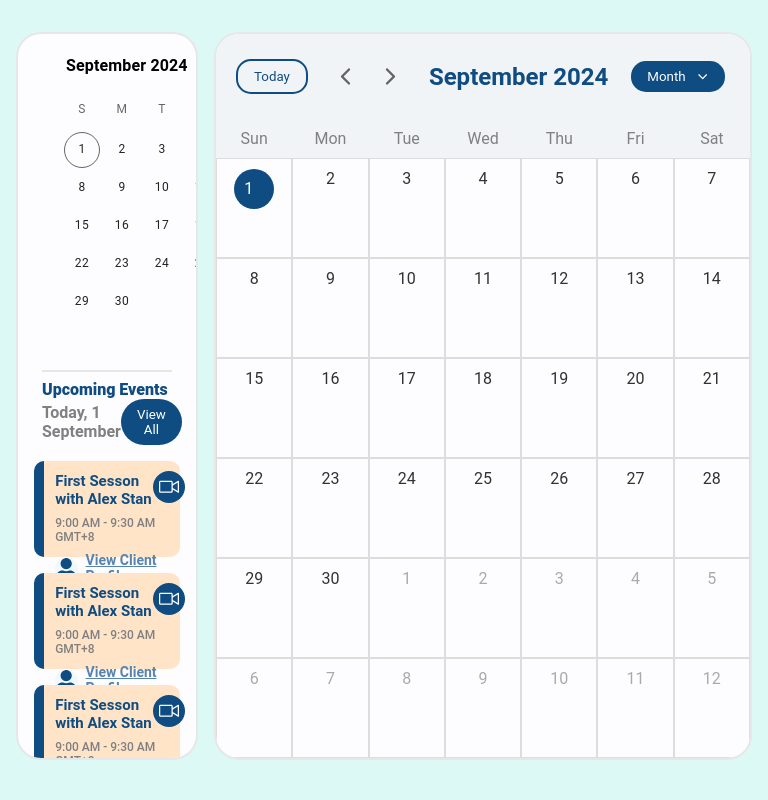
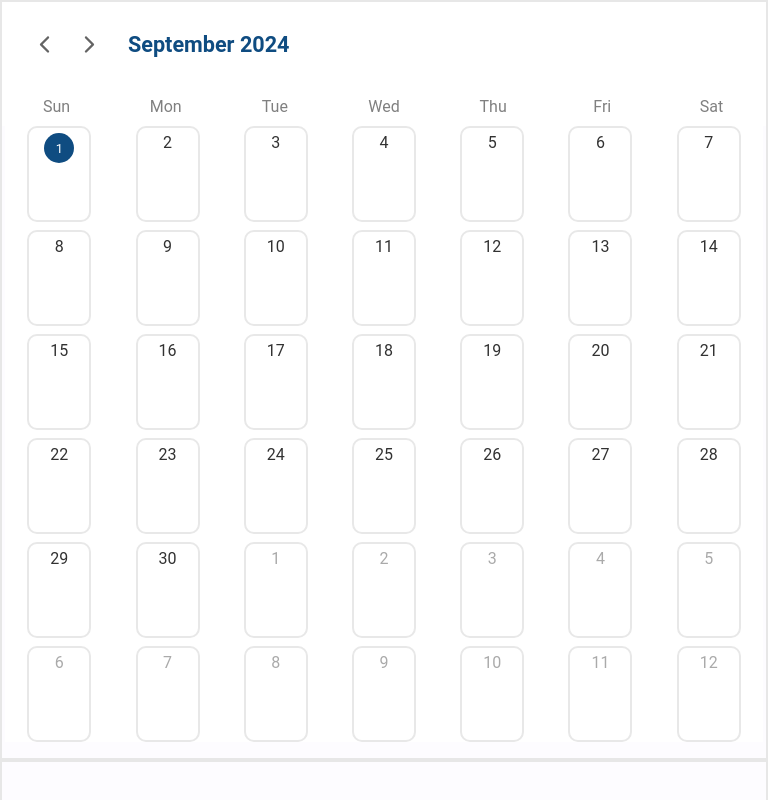
Before and after one commit to fhux192/fCalendar, a React (Vite) app: page / in a window 768 px wide. Shown: the top 800 px of the page. Built offline with nearby package versions, Linux system fonts and the light colour scheme.

Commit message:
add EventCard and responsive

```diff
--- a/src/App.tsx
+++ b/src/App.tsx
@@ -1,34 +1,52 @@
-import React, { useState } from "react";
+import { useState } from "react";
 import { LocalizationProvider } from "@mui/x-date-pickers/LocalizationProvider";
 import { AdapterDayjs } from "@mui/x-date-pickers/AdapterDayjs";
 import { DateCalendar } from "@mui/x-date-pickers/DateCalendar";
-import EventsCard from "./components/ClientEventCard/ClientEventCard";
+import ClientEventCard from "./components/ClientEventCard/ClientEventCard";
+import EventsCard from "./components/EventCard/EventCard";
 import MyCalendar from "./components/BigCalendar/BigCalendar";
 
 import "./css/App.css";
 
 function App() {
   const [isExpanded, setIsExpanded] = useState(false);
-  const [currentDate, setCurrentDate] = useState(new Date().getDate());
-  const [currentMonth, setCurrentMonth] = useState(new Date().getMonth());
+  const [currentDate] = useState(new Date().getDate());
+  const [currentMonth] = useState(new Date().getMonth());
+  const [currentWidth] = useState(window.innerWidth);
 
   const toggleHeight = () => {
     setIsExpanded(!isExpanded);
   };
 
+  const isMobile = currentWidth < 1140;
+
   const monthNames = [
-    "January", "February", "March", "April", "May", "June",
-    "July", "August", "September", "October", "November", "December"
+    "Jan",
+    "Feb",
+    "Mar",
+    "Apr",
+    "May",
+    "Jun",
+    "Jul",
+    "Aug",
+    "Sep",
+    "Oct",
+    "Nov",
+    "Dec",
   ];
 
   return (
     <div className="container">
       <div
         className="left-side"
-        style={{ height: isExpanded ? "auto" : "91vh" }}
+        style={{
+          height: isExpanded ? "auto" : "92vh",
+          minHeight: isMobile && isExpanded ? "auto" : "20rem",
+        }}
       >
         <div className="tiny-cal">
           <LocalizationProvider dateAdapter={AdapterDayjs}>
+            <div>
               <DateCalendar
                 sx={{
                   ".MuiPickersCalendarHeader-label": {
@@ -38,20 +56,27 @@ function App() {
                     {
                       backgroundColor: "red",
                     },
+                  ".css-cyfsxc-MuiPickersCalendarHeader-labelContainer": {
+                    fontSize: ".9rem",
+                    color: "#0F4C81",
+                  },
+                  ".MuiButtonBase-root-MuiPickersDay-root": {
+                    fontSize: "1.8rem",
+                  },
                   ".Mui-selected": { backgroundColor: "#0f4c81 !important" },
                 }}
               />
+            </div>
           </LocalizationProvider>
         </div>
         <p className="title-text">Upcoming Events</p>
         <div className="title-container">
-          <p className="currentday">Today, {currentDate} {monthNames[currentMonth]}</p>
+          <p className="currentday">
+            Today, {currentDate} {monthNames[currentMonth]}
+          </p>
           <button onClick={toggleHeight}>View All</button>
         </div>
-
-        <EventsCard />
-        <EventsCard />
-        <EventsCard />
+        <ClientEventCard />
         <EventsCard />
         <p className="date-text"></p>
       </div>
--- a/src/components/BigCalendar/BigCalendar.tsx
+++ b/src/components/BigCalendar/BigCalendar.tsx
@@ -1,4 +1,5 @@
 import React, { useState } from "react";
+import EventTag from "../EventTag/EventTag";
 import "../../css/Calendar.css";
 import {
   IoIosArrowBack,
@@ -22,7 +23,7 @@ const months = [
   "December",
 ];
 
-const MyCalendar: React.FC = () => {
+const MyCalendar = () => {
   const [month, setMonth] = useState(new Date().getMonth());
   const [year, setYear] = useState(new Date().getFullYear());
   const [currentDate] = useState(new Date());
@@ -135,7 +136,11 @@ const MyCalendar: React.FC = () => {
           <div key={`prev-${index}`} className="date-cell empty-cell"></div>
         ))}
         {days.map((date) => (
-          <div key={date.toDateString()} className={`date-cell `}>
+          <div
+            key={date.toDateString()}
+            style={{ width: "100%", display: "flex", justifyContent: "center" }}
+          >
+            <div className={`date-cell `}>
               <div
                 className={`${
                   date.getDate() === currentDate.getDate() &&
@@ -146,12 +151,19 @@ const MyCalendar: React.FC = () => {
                 }`}
               >
                 <div className="date-number">{date.getDate()}</div>
+                <EventTag />
+              </div>
             </div>
           </div>
         ))}
         {nextMonthDays.map((day, index) => (
-          <div key={`next-${index}`} className="date-cell next-month-day">
+          <div
+            key={`next-${index}`}
+            style={{ width: "100%", display: "flex", justifyContent: "center" }}
+          >
+            <div className="date-cell next-month-day">
               <div className="date-number">{day}</div>
+            </div>
           </div>
         ))}
       </div>
--- a/src/components/ClientEventCard/ClientEventCard.tsx
+++ b/src/components/ClientEventCard/ClientEventCard.tsx
@@ -2,24 +2,20 @@ import "../../css/card.css";
 import { FaUser } from "react-icons/fa";
 import { GoDeviceCameraVideo } from "react-icons/go";
 
-
-
-const EventsCard = () => {
+const ClientEventCard = () => {
   const event = {
     title: "First Sesson with Alex Stan",
-    date: "9:00 AM - 9:30 AM GMT+8",
-    time: "Event Time",
-    location: "Event Location",
+    time: "9:00 AM - 9:30 AM GMT+8",
   };
 
   return (
-    <div className="card-container">
+    <div className="cli-card-container">
       <div className="cam-icon-container">
         {" "}
         <GoDeviceCameraVideo className="cam-icon" />
       </div>
       <p className="title-card">{event.title}</p>
-      <p className="date-text">{event.date}</p>
+      <p className="date-text">{event.time}</p>
       <div className="client-container">
         <div className="cli-icon-container">
           <FaUser className="client-icon" />
@@ -30,4 +26,4 @@ const EventsCard = () => {
   );
 };
 
-export default EventsCard;
+export default ClientEventCard;
--- /dev/null
+++ b/src/components/EventCard/EventCard.tsx
@@ -0,0 +1,17 @@
+import "../../css/card.css";
+
+const EventCard = () => {
+  const event = {
+    title: "Webinar: How to cope with trauma in professional life",
+    time: "9:00 AM - 9:30 AM GMT+8",
+  };
+
+  return (
+    <div className="card-container">
+        <p className="title-card" style={{maxWidth:'12rem'}}>{event.title}</p>
+      <p className="date-text">{event.time}</p>
+    </div>
+  );
+};
+
+export default EventCard;
--- /dev/null
+++ b/src/components/EventTag/EventTag.tsx
@@ -0,0 +1,11 @@
+
+
+const EventTag = () => {
+  return (
+    <div>
+
+    </div>
+  )
+}
+
+export default EventTag
--- a/src/css/App.css
+++ b/src/css/App.css
@@ -1,9 +1,11 @@
 :root {
-  --primary-color: #0f4c81;
-  --secondary-color: #dcf9f5;
-  --tertiary-color: #fdfcff;
-  --border-color: #e7e7e7;
+  --light-blue: #5684AE;
+  --dark-blue: #0F4C81;
+  --light-orange: #FFE4C8;
+  --dark-orange: #F9BE81;
+  --calendar-tile-color: #E4F6ED;
 }
+
 
 * {
   margin: 0;
@@ -17,13 +19,15 @@
   justify-content: center;
   min-height: 100vh;
   background-color: #dcf9f5;
-  padding: 2vh;
+  padding: 5vh;
   padding-top: 4vh;
 }
 
 .left-side {
   flex: 1;
+  min-width: 25rem;
   overflow: hidden;
+  padding: 0.5rem 0.2rem;
   font-weight: bolder;
   background-color: #fdfcff;
   border: solid 2px #e7e7e7;
@@ -32,14 +36,15 @@
 }
 
 .tiny-cal {
-  margin: 0 1.5rem;
+  margin: 0rem 1rem;
   border-bottom: solid 2px #e7e7e7;
 }
+
 .right-side {
   position: sticky;
   flex: 3;
   width: auto;
-  height: 91vh;
+  height: 92vh;
   border-top-right-radius: 25px;
   overflow: hidden;
   border-radius: 25px;
@@ -57,13 +62,14 @@
 
 .title-container button {
   background-color: #0f4c81;
-  color: white;
+  color: var(--calendar-tile-color);
   border: none;
   border-radius: 25px;
   padding: 0.5rem 1rem;
   margin-right: 1.5rem;
   cursor: pointer;
 }
+
 
 .title-text {
   font-size: 1rem;
@@ -79,6 +85,26 @@
 }
 
 .currentday {
-  font-size: 16px;
+  font-size: 18px;
   color: gray;
 }
+
+@media (max-width: 1140px) {
+  .container {
+    flex-direction: column-reverse;
+    justify-content: center;
+    padding: 0;
+  }
+  .left-side {
+    min-width: 18rem;
+    padding: 1rem 0;
+    border-radius: 0;
+    margin-right: 0;
+  }
+
+  .right-side {
+    border-radius: 0;
+    width: 100%;
+    height: auto;
+  }
+}
--- a/src/css/calendar.css
+++ b/src/css/calendar.css
@@ -1,16 +1,8 @@
-html,
-body,
-#root {
-  height: 100%;
-  margin: 0;
-  padding: 0;
-}
 
 .calendar {
   display: flex;
   flex-direction: column;
   height: 100%;
-  width: 100%;
   font-family: Arial, sans-serif;
 }
 
@@ -19,7 +11,7 @@ body,
   justify-content: space-between;
   align-items: center;
   padding: 10px;
-  background-color: #f0f4f7;
+  background-color: #ffffff;
 }
 
 .header button {
@@ -35,12 +27,13 @@ body,
 
 .days-of-week {
   display: grid;
-  grid-template-columns: repeat(7, 1fr);
+  grid-template-columns: repeat(7, 2fr);
   text-align: center;
   color: gray;
-  background-color: #f0f4f7;
+  background-color: #ffffff;
   padding: 10px 0;
 }
+
 .tool-container {
   display: flex;
   justify-content: space-between;
@@ -72,7 +65,7 @@ body,
   position: relative;
   height: 100%;
   width: 100%;
-  padding-top: 10px;
+  padding-top: 5px;
   box-sizing: border-box;
 }
 
@@ -107,6 +100,9 @@ body,
 }
 
 .current-day {
+  display: flex;
+  align-items: center;
+  justify-content: center;
   background-color: #0f4c81;
   width: 40px;
   height: 40px;
@@ -118,6 +114,7 @@ body,
 .current-day .date-number {
   color: white;
 }
+
 .month-dropdown {
   position: absolute;
   right: 0;
@@ -140,3 +137,49 @@ body,
 .month-option:hover {
   background-color: #f0f0f0;
 }
+
+h2 {
+  text-align: center;
+}
+
+@media (max-width: 1140px) {
+  h2 {
+    font-size: 1.35rem;
+  }
+  .current-day {
+    width: 30px;
+    height: 30px;
+    font-size: 0.8rem;
+  }
+  .date-cell {
+    min-height: 6rem;
+    border: solid 2px #e8e8e8;
+    border-radius: 10px;
+  }
+  .dates-grid {
+    gap: 0.5rem;
+    margin: 0 0.2rem;
+    margin-bottom: 1rem;
+    background-color: #ffffff;
+  }
+  .header button {
+    display: none !important;
+  }
+}
+
+@media (min-width: 570px) and (max-width: 1140px) {
+  .date-cell {
+    max-height: 7rem;
+    max-width: 4rem;
+  }
+  .dates-grid {
+    column-gap: 0rem;
+    justify-content: center;
+    align-items: center;
+  }
+  .day {
+    display: flex;
+    justify-content: center;
+    width: 100%;
+  }
+}
--- a/src/css/card.css
+++ b/src/css/card.css
@@ -1,5 +1,21 @@
+
 .card-container {
   display: flex;
+  justify-content: center;
+  position: relative;
+  flex-direction: column;
+  gap: 0.5rem;
+  width: auto;
+  height: 5rem;
+  background: #ffe4c8;
+  margin: 1rem;
+  padding: 0.7rem;
+  border-radius: 10px;
+  border-left: solid 10px #0f4c81;
+}
+.cli-card-container {
+  display: flex;
+  justify-content: center;
   position: relative;
   flex-direction: column;
   gap: 0.5rem;
@@ -12,12 +28,12 @@
   border-left: solid 10px #0f4c81;
 }
 .title-card {
-  font-size: 15px;
+  font-size: 17px;
   color: #0f4c81;
 }
 .client-container {
   display: flex;
-  align-items: end;
+  align-items: center;
   gap: 0.5rem;
 }
 .cam-icon-container {
@@ -26,10 +42,10 @@
   justify-content: center;
   position: absolute;
   cursor: pointer;
-  left: 80%;
+  right: 3%;
   top: 10%;
-  width: 2.0rem;
-  height: 2.0rem;
+  width: 2rem;
+  height: 2rem;
   border-radius: 50%;
   background: #0f4c81;
 }
@@ -43,8 +59,8 @@
 }
 
 .client-icon {
-    background-color: aliceblue;
-    border-radius: 100%;
+  background-color: aliceblue;
+  border-radius: 100%;
   cursor: pointer;
   color: #0f4c81;
   width: 1.4rem;
@@ -52,7 +68,7 @@
 }
 
 .date-text {
-  font-size: 12px;
+  font-size: 14px;
   font-weight: 500;
   color: gray;
 }
```
Also changed, not shown: src/data/EventInfoData.tsx (added), 1 other file (tests, documents, lock files or other folders). Lines whose indentation alone changed are shown as unchanged.
